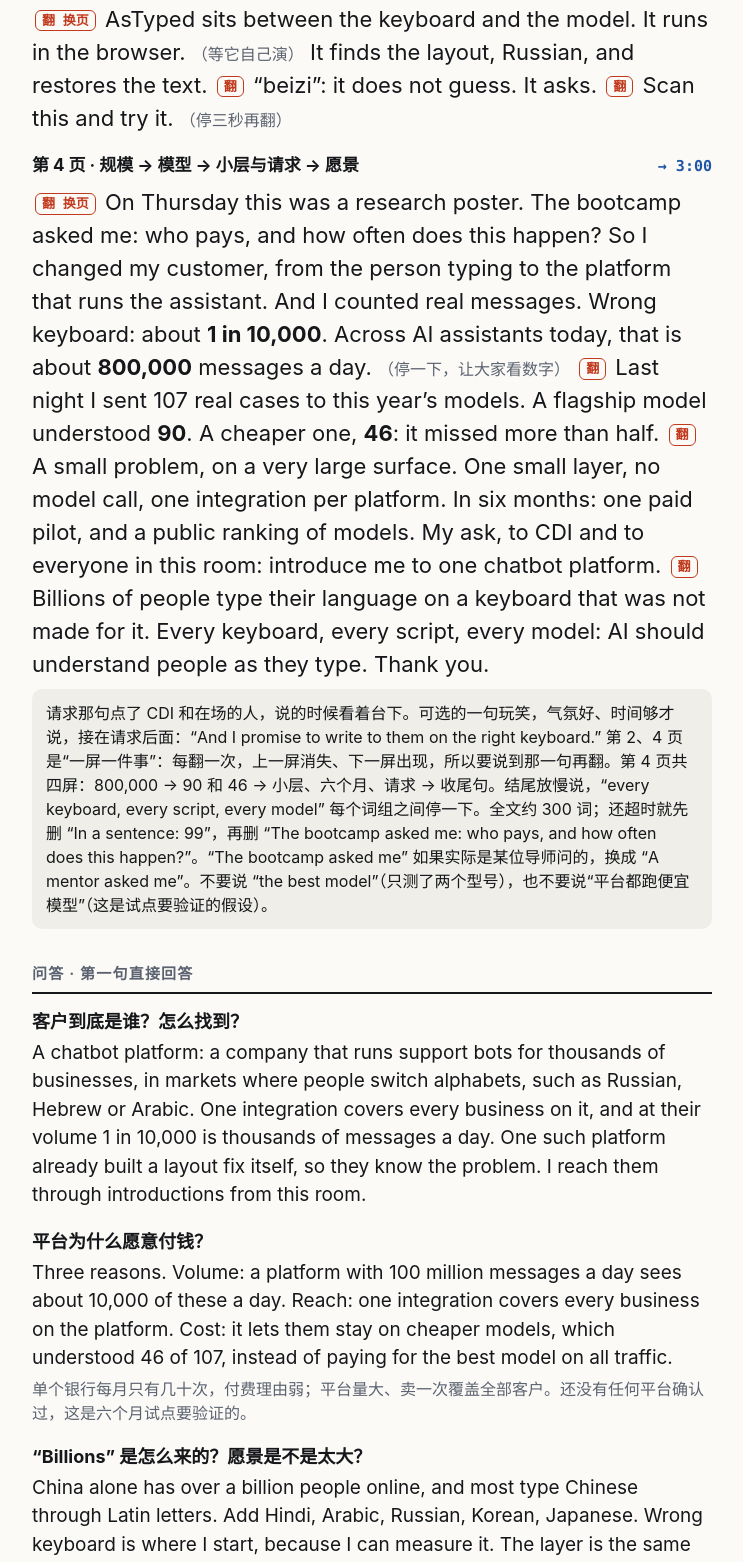
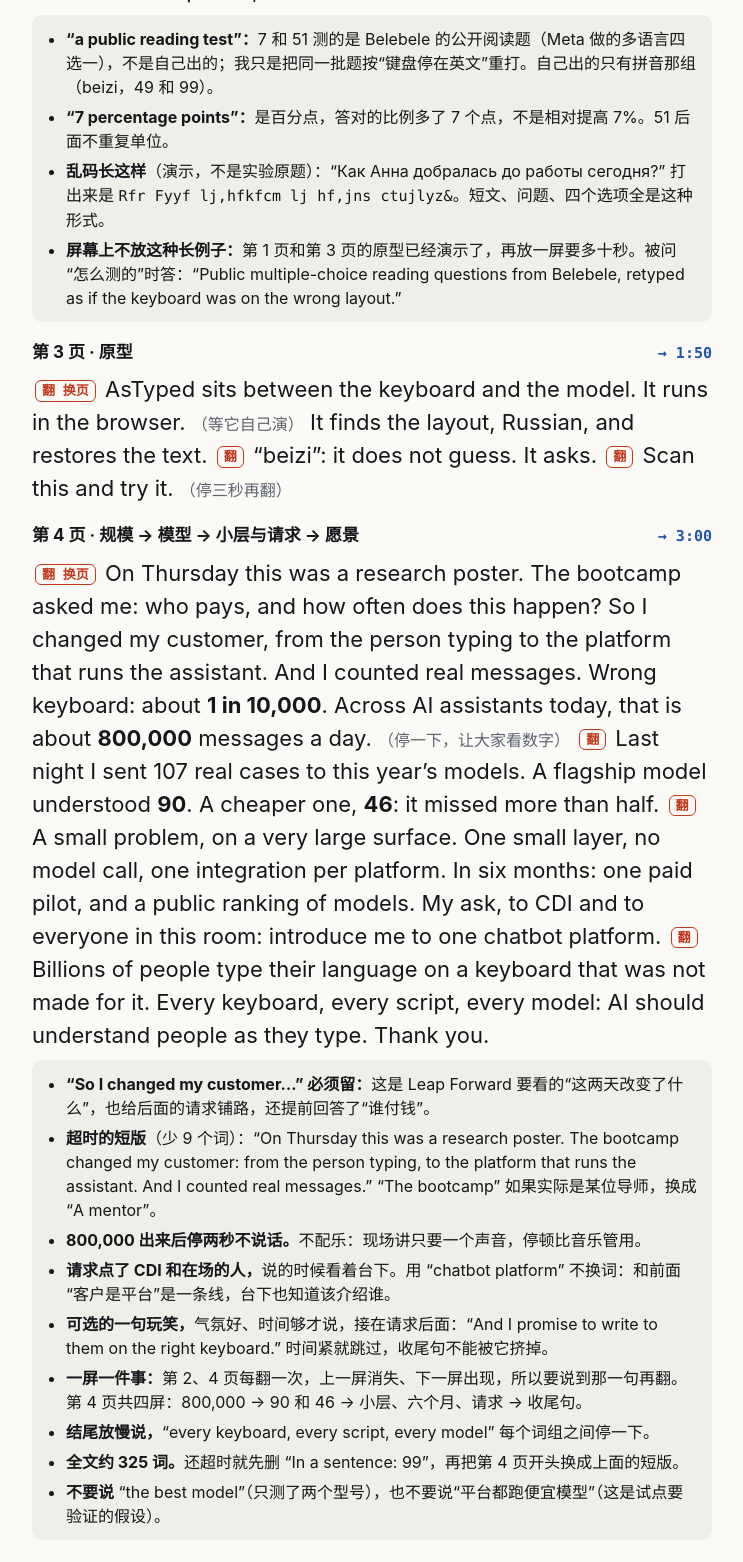
Before and after one commit to zhouyi-xiaoxiao/ime.zhouyixiaoxiao.com, a plain HTML site: page pitch/notes.html in a window 1280 px wide. Shown: the part 922-2484 px from the top of the page, without its empty margins (268-1011 px from the left). Drawn offline with Linux system fonts and the light colour scheme.

Commit message:
Notes: annotations on the script and two more answers

```diff
--- a/pitch/notes.html
+++ b/pitch/notes.html
@@ -42,6 +42,8 @@ p { margin: 0; }
 .note { background: var(--band); border-radius: 10px; padding: 12px 14px; font-size: 16px; }
 .warn { background: var(--warnbg); color: var(--warn); border-radius: 10px; padding: 12px 14px; font-size: 16px; }
 .warn b { color: var(--fg); }
+.anno { padding-left: 34px; font-size: 16px; }
+.anno b { font-weight: 700; }
 dl { margin: 0; display: flex; flex-direction: column; gap: 18px; }
 dt { font-weight: 700; font-size: 18px; }
 dd { margin: 4px 0 0; font-size: 19px; }
@@ -78,11 +80,20 @@ button { font: inherit; font-size: 15px; font-weight: 600; padding: 8px 14px; bo
     <h3>第 1 页 · 问题 <span class="t">→ 0:35</span></h3>
     <p class="say">Imagine you ask an AI assistant a question. <span class="c">翻</span> This is what it receives. <span class="c">翻</span> It was “привет”: hello, in Russian, typed with the keyboard still set to English. <span class="c">翻</span> AI reads what you typed, not what you meant. <span class="zh">（等屏幕换到希伯来语）</span> I’m Xiaoxiao, a PhD researcher at Bristol.</p>
     <p class="note">第三次翻页后约 3 秒，屏幕会自动换成希伯来语，之后是韩语、阿拉伯语。等它换一次的这几秒里做自我介绍，然后翻到第 2 页。</p>
+    <ul class="note anno">
+      <li><b>为什么这样开场：</b>一个词的乱码，观众一秒看懂；后面不再放长的乱码例子。</li>
+    </ul>
   </div>
 
   <div class="slide">
     <h3>第 2 页 · 证据 <span class="t">→ 1:25</span></h3>
     <p class="say"><span class="c">翻 换页</span> I measured two things. First, a public reading test, retyped on the wrong keyboard. When the model tried to fix the text itself, it gained <b class="n">7</b> percentage points of accuracy. When I gave it the correct text, <b class="n">51</b>. So the model does not fix this on its own. <span class="c">翻</span> Second: Chinese typed in Latin letters. “beizi” can mean cup, quilt or lifetime. With the word alone, models were right <b class="n">49</b> percent of the time: a coin flip. In a sentence: <b class="n">99</b>. <span class="c">翻</span> So: repair what can be repaired, and ask about the rest.</p>
+    <ul class="note anno">
+      <li><b>“a public reading test”：</b>7 和 51 测的是 Belebele 的公开阅读题（Meta 做的多语言四选一），不是自己出的；我只是把同一批题按“键盘停在英文”重打。自己出的只有拼音那组（beizi，49 和 99）。</li>
+      <li><b>“7 percentage points”：</b>是百分点，答对的比例多了 7 个点，不是相对提高 7%。51 后面不重复单位。</li>
+      <li><b>乱码长这样</b>（演示，不是实验原题）：“Как Анна добралась до работы сегодня?” 打出来是 <span class="url">Rfr Fyyf lj,hfkfcm lj hf,jns ctujlyz&amp;</span>。短文、问题、四个选项全是这种形式。</li>
+      <li><b>屏幕上不放这种长例子：</b>第 1 页和第 3 页的原型已经演示了，再放一屏要多十秒。被问“怎么测的”时答：“Public multiple-choice reading questions from Belebele, retyped as if the keyboard was on the wrong layout.”</li>
+    </ul>
   </div>
 
   <div class="slide">
@@ -93,7 +104,17 @@ button { font: inherit; font-size: 15px; font-weight: 600; padding: 8px 14px; bo
   <div class="slide">
     <h3>第 4 页 · 规模 → 模型 → 小层与请求 → 愿景 <span class="t">→ 3:00</span></h3>
     <p class="say"><span class="c">翻 换页</span> On Thursday this was a research poster. The bootcamp asked me: who pays, and how often does this happen? So I changed my customer, from the person typing to the platform that runs the assistant. And I counted real messages. Wrong keyboard: about <b class="n">1 in 10,000</b>. Across AI assistants today, that is about <b class="n">800,000</b> messages a day. <span class="zh">（停一下，让大家看数字）</span> <span class="c">翻</span> Last night I sent 107 real cases to this year’s models. A flagship model understood <b class="n">90</b>. A cheaper one, <b class="n">46</b>: it missed more than half. <span class="c">翻</span> A small problem, on a very large surface. One small layer, no model call, one integration per platform. In six months: one paid pilot, and a public ranking of models. My ask, to CDI and to everyone in this room: introduce me to one chatbot platform. <span class="c">翻</span> Billions of people type their language on a keyboard that was not made for it. Every keyboard, every script, every model: AI should understand people as they type. Thank you.</p>
-    <p class="note">请求那句点了 CDI 和在场的人，说的时候看着台下。可选的一句玩笑，气氛好、时间够才说，接在请求后面：“And I promise to write to them on the right keyboard.” 第 2、4 页是“一屏一件事”：每翻一次，上一屏消失、下一屏出现，所以要说到那一句再翻。第 4 页共四屏：800,000 → 90 和 46 → 小层、六个月、请求 → 收尾句。结尾放慢说，“every keyboard, every script, every model” 每个词组之间停一下。全文约 300 词；还超时就先删 “In a sentence: 99”，再删 “The bootcamp asked me: who pays, and how often does this happen?”。“The bootcamp asked me” 如果实际是某位导师问的，换成 “A mentor asked me”。不要说 “the best model”（只测了两个型号），也不要说“平台都跑便宜模型”（这是试点要验证的假设）。</p>
+    <ul class="note anno">
+      <li><b>“So I changed my customer…” 必须留：</b>这是 Leap Forward 要看的“这两天改变了什么”，也给后面的请求铺路，还提前回答了“谁付钱”。</li>
+      <li><b>超时的短版</b>（少 9 个词）：“On Thursday this was a research poster. The bootcamp changed my customer: from the person typing, to the platform that runs the assistant. And I counted real messages.” “The bootcamp” 如果实际是某位导师，换成 “A mentor”。</li>
+      <li><b>800,000 出来后停两秒不说话。</b>不配乐：现场讲只要一个声音，停顿比音乐管用。</li>
+      <li><b>请求点了 CDI 和在场的人，</b>说的时候看着台下。用 “chatbot platform” 不换词：和前面“客户是平台”是一条线，台下也知道该介绍谁。</li>
+      <li><b>可选的一句玩笑，</b>气氛好、时间够才说，接在请求后面：“And I promise to write to them on the right keyboard.” 时间紧就跳过，收尾句不能被它挤掉。</li>
+      <li><b>一屏一件事：</b>第 2、4 页每翻一次，上一屏消失、下一屏出现，所以要说到那一句再翻。第 4 页共四屏：800,000 → 90 和 46 → 小层、六个月、请求 → 收尾句。</li>
+      <li><b>结尾放慢说，</b>“every keyboard, every script, every model” 每个词组之间停一下。</li>
+      <li><b>全文约 325 词。</b>还超时就先删 “In a sentence: 99”，再把第 4 页开头换成上面的短版。</li>
+      <li><b>不要说</b> “the best model”（只测了两个型号），也不要说“平台都跑便宜模型”（这是试点要验证的假设）。</li>
+    </ul>
   </div>
 </section>
 
@@ -102,6 +123,9 @@ button { font: inherit; font-size: 15px; font-weight: 600; padding: 8px 14px; bo
   <dl>
     <div><dt>客户到底是谁？怎么找到？</dt>
       <dd>A chatbot platform: a company that runs support bots for thousands of businesses, in markets where people switch alphabets, such as Russian, Hebrew or Arabic. One integration covers every business on it, and at their volume 1 in 10,000 is thousands of messages a day. One such platform already built a layout fix itself, so they know the problem. I reach them through introductions from this room.</dd></div>
+    <div><dt>“platform” 具体指什么？举几个例子？</dt>
+      <dd>A company that runs chatbots for many businesses. Customer-service platforms such as Intercom, Zendesk or Ada. Messaging platforms such as Infobip or Twilio. And since CDI is powered by AWS: the teams behind Amazon Connect and Lex. I have not spoken to any of them yet; these are the introductions I am asking for.
+      <span class="zh">只说“想被介绍给这类公司”，不说它们有这个问题：这些名字是按类别举的，没有逐家核实它们用什么模型。四类：客服机器人平台（Intercom、Zendesk、Ada、Freshworks、Salesforce）；AWS 自己的产品（Amazon Connect、Lex、Bedrock），今天最可能当场要到引荐；消息通道平台（Infobip、Twilio、Sinch、Gupshup、Yellow.ai），多语言市场强；搭建工具（Botpress、Voiceflow、Kore.ai）。先找 AWS 这条线，其次是多语言市场的消息平台。</span></dd></div>
     <div><dt>平台为什么愿意付钱？</dt>
       <dd>Three reasons. Volume: a platform with 100 million messages a day sees about 10,000 of these a day. Reach: one integration covers every business on the platform. Cost: it lets them stay on cheaper models, which understood 46 of 107, instead of paying for the best model on all traffic.
       <span class="zh">单个银行每月只有几十次，付费理由弱；平台量大、卖一次覆盖全部客户。还没有任何平台确认过，这是六个月试点要验证的。</span></dd></div>
@@ -144,6 +168,9 @@ button { font: inherit; font-size: 15px; font-weight: 600; padding: 8px 14px; bo
       <span class="zh">+6.7 = 模型自己先还原再答；+51.4 = 直接给它正确原文。差的 45 分就是“读”这一步丢的。</span></dd></div>
     <div><dt>谈过客户吗？谁付钱？</dt>
       <dd>No, not yet, and nobody pays yet. The buyer I am testing is a chatbot platform in a two-alphabet market. First milestone: one paid pilot with one platform, at a fixed fee.</dd></div>
+    <div><dt>会开源吗？怎么收费？</dt>
+      <dd>The layer can be open. What a platform pays for is the audit on its own data and the integration. The first sale is a fixed-fee pilot; pricing after the pilot is open.
+      <span class="zh">不主动说，被问才答。开源那一层换来的是名声和采用，收费的是审计和接入。现在还没有人付钱。</span></dd></div>
     <div><dt>那 256 条是谁核实的？</dt>
       <dd>Each case was reviewed one by one, with a written reason, by an AI reviewer under strict rules, and a sample was checked again. The review files are kept.
       <span class="zh">你自己看过样本，才加 “I read a sample myself”。</span></dd></div>
@@ -198,6 +225,7 @@ button { font: inherit; font-size: 15px; font-weight: 600; padding: 8px 14px; bo
     <li>翻页器先试一下能不能翻；不行就用键盘。</li>
     <li>网络不行：打开备用 PDF（4 页内容，按屏展开成 9 张）。</li>
     <li>第 3 页让原型自己演，别念小字。</li>
+    <li>不配乐。电脑静音，免得通知出声。</li>
     <li>最后一屏有二维码和链接，问答时就停在这一屏；要演示原型按 <kbd>3</kbd>。</li>
     <li>翻早了按 <kbd>←</kbd> 退回上一屏。</li>
     <li>签到时跟 Caron 确认在路演名单上。</li>
```
